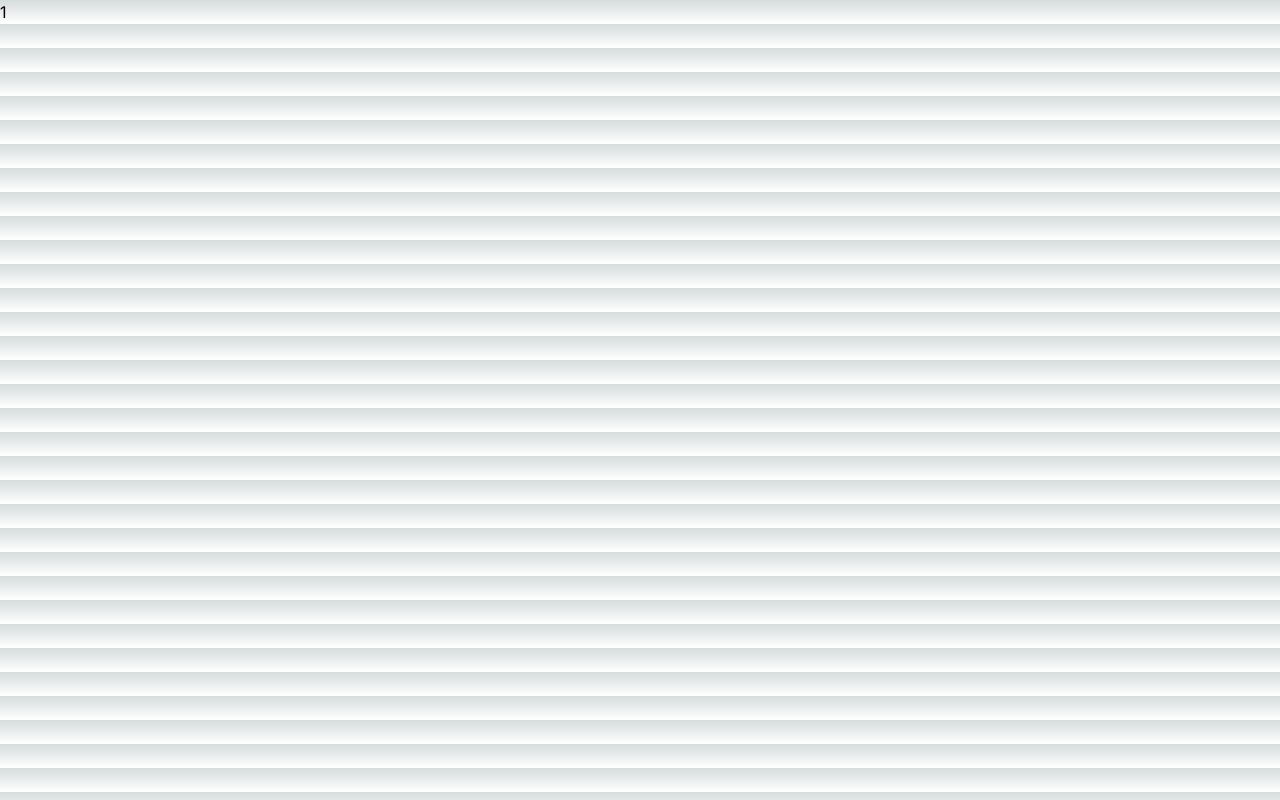
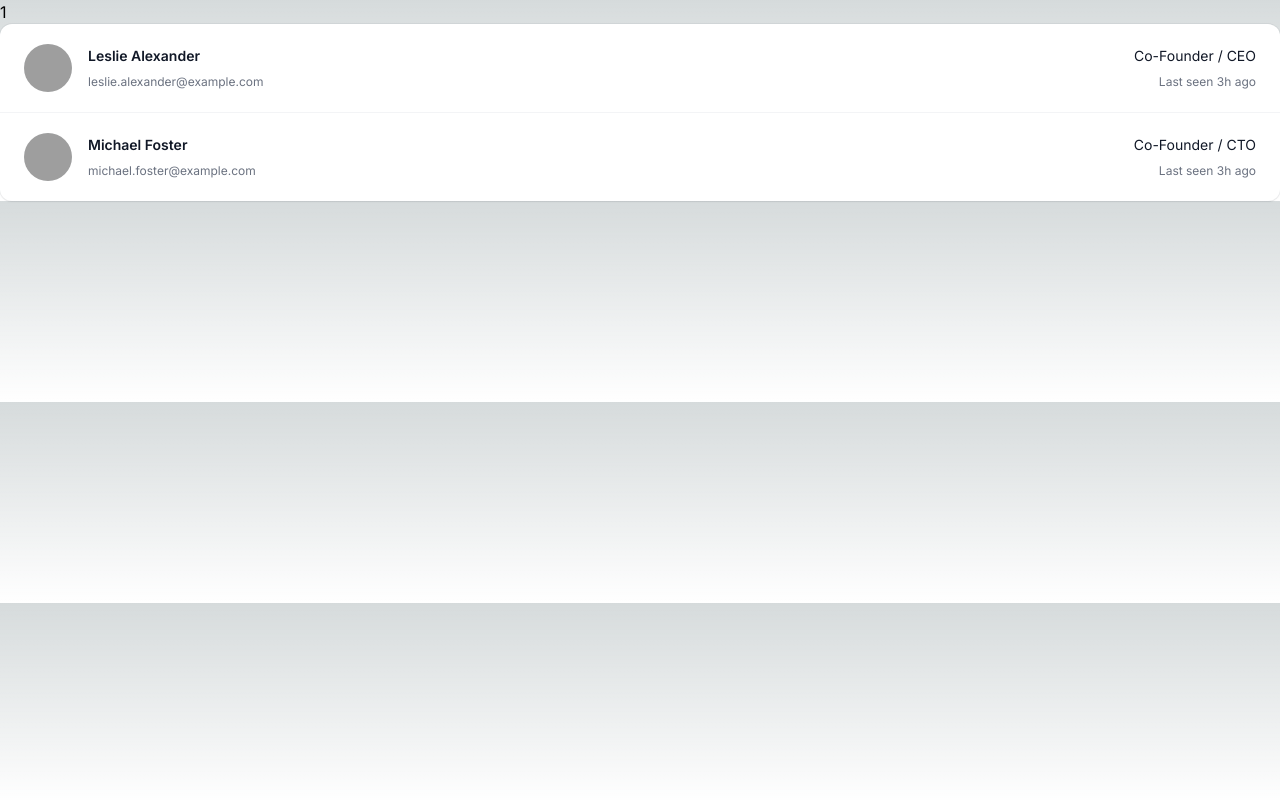
Before and after one commit to mariavgomez/foodify, a Next.js app: page /product/1 in a window 1280 px wide. Built offline with nearby package versions, Linux system fonts and the light colour scheme; grey boxes are pictures that could not be loaded.

Commit message:
creating the product page

```diff
--- a/src/app/product/[upc]/page.js
+++ b/src/app/product/[upc]/page.js
@@ -1,7 +1,121 @@
 "use client";
 import { useParams } from "next/navigation";
+// export default function Product() {
+//   const params = useParams();
+//   console.log(params);
+//   return <div>{params.upc}</div>;
+// }
+
+// import { ChevronRightIcon } from "@heroicons/react/20/solid";
+
+const people = [
+  {
+    name: "Leslie Alexander",
+    email: "leslie.alexander@example.com",
+    role: "Co-Founder / CEO",
+    imageUrl:
+      "https://images.unsplash.com/photo-1494790108377-be9c29b29330?ixlib=rb-1.2.1&ixid=eyJhcHBfaWQiOjEyMDd9&auto=format&fit=facearea&facepad=2&w=256&h=256&q=80",
+    href: "#",
+    lastSeen: "3h ago",
+    lastSeenDateTime: "2023-01-23T13:23Z",
+  },
+  {
+    name: "Michael Foster",
+    email: "michael.foster@example.com",
+    role: "Co-Founder / CTO",
+    imageUrl:
+      "https://images.unsplash.com/photo-1519244703995-f4e0f30006d5?ixlib=rb-1.2.1&ixid=eyJhcHBfaWQiOjEyMDd9&auto=format&fit=facearea&facepad=2&w=256&h=256&q=80",
+    href: "#",
+    lastSeen: "3h ago",
+    lastSeenDateTime: "2023-01-23T13:23Z",
+  },
+];
+
 export default function Product() {
   const params = useParams();
   console.log(params);
-  return <div>{params.upc}</div>;
+
+  //   function fetchProductInfo(upc) {
+  //     fetch(`/api/product/[upc]`)
+  //       .then((response) => {
+  //         if (!response.ok) {
+  //           throw new Error("Network response was not ok");
+  //         }
+  //         return response.json();
+  //       })
+  //       .then((data) => {
+  //         setProductInfo(data);
+  //         const productIngredients = data.product.ingredients_text;
+  //         setIngredients(productIngredients.split(","));
+  //       })
+  //       .catch((error) => {
+  //         console.error("Error fetching product data:", error);
+  //       });
+  //   }
+  //   fetchProductInfo(data.codeResult.code);
+
+  return (
+    <>
+      <div>{params.upc}</div>
+      <ul
+        role="list"
+        className="divide-y divide-gray-100 overflow-hidden bg-white shadow-sm ring-1 ring-gray-900/5 sm:rounded-xl"
+      >
+        {people.map((person) => (
+          <li
+            key={person.email}
+            className="relative flex justify-between gap-x-6 px-4 py-5 hover:bg-gray-50 sm:px-6"
+          >
+            <div className="flex min-w-0 gap-x-4">
+              <img
+                className="h-12 w-12 flex-none rounded-full bg-gray-50"
+                src={person.imageUrl}
+                alt=""
+              />
+              <div className="min-w-0 flex-auto">
+                <p className="text-sm font-semibold leading-6 text-gray-900">
+                  <a href={person.href}>
+                    <span className="absolute inset-x-0 -top-px bottom-0" />
+                    {person.name}
+                  </a>
+                </p>
+                <p className="mt-1 flex text-xs leading-5 text-gray-500">
+                  <a
+                    href={`mailto:${person.email}`}
+                    className="relative truncate hover:underline"
+                  >
+                    {person.email}
+                  </a>
+                </p>
+              </div>
+            </div>
+            <div className="flex shrink-0 items-center gap-x-4">
+              <div className="hidden sm:flex sm:flex-col sm:items-end">
+                <p className="text-sm leading-6 text-gray-900">{person.role}</p>
+                {person.lastSeen ? (
+                  <p className="mt-1 text-xs leading-5 text-gray-500">
+                    Last seen{" "}
+                    <time dateTime={person.lastSeenDateTime}>
+                      {person.lastSeen}
+                    </time>
+                  </p>
+                ) : (
+                  <div className="mt-1 flex items-center gap-x-1.5">
+                    <div className="flex-none rounded-full bg-emerald-500/20 p-1">
+                      <div className="h-1.5 w-1.5 rounded-full bg-emerald-500" />
+                    </div>
+                    <p className="text-xs leading-5 text-gray-500">Online</p>
+                  </div>
+                )}
+              </div>
+              {/* <ChevronRightIcon
+                className="h-5 w-5 flex-none text-gray-400"
+                aria-hidden="true"
+              /> */}
+            </div>
+          </li>
+        ))}
+      </ul>
+    </>
+  );
 }
```
